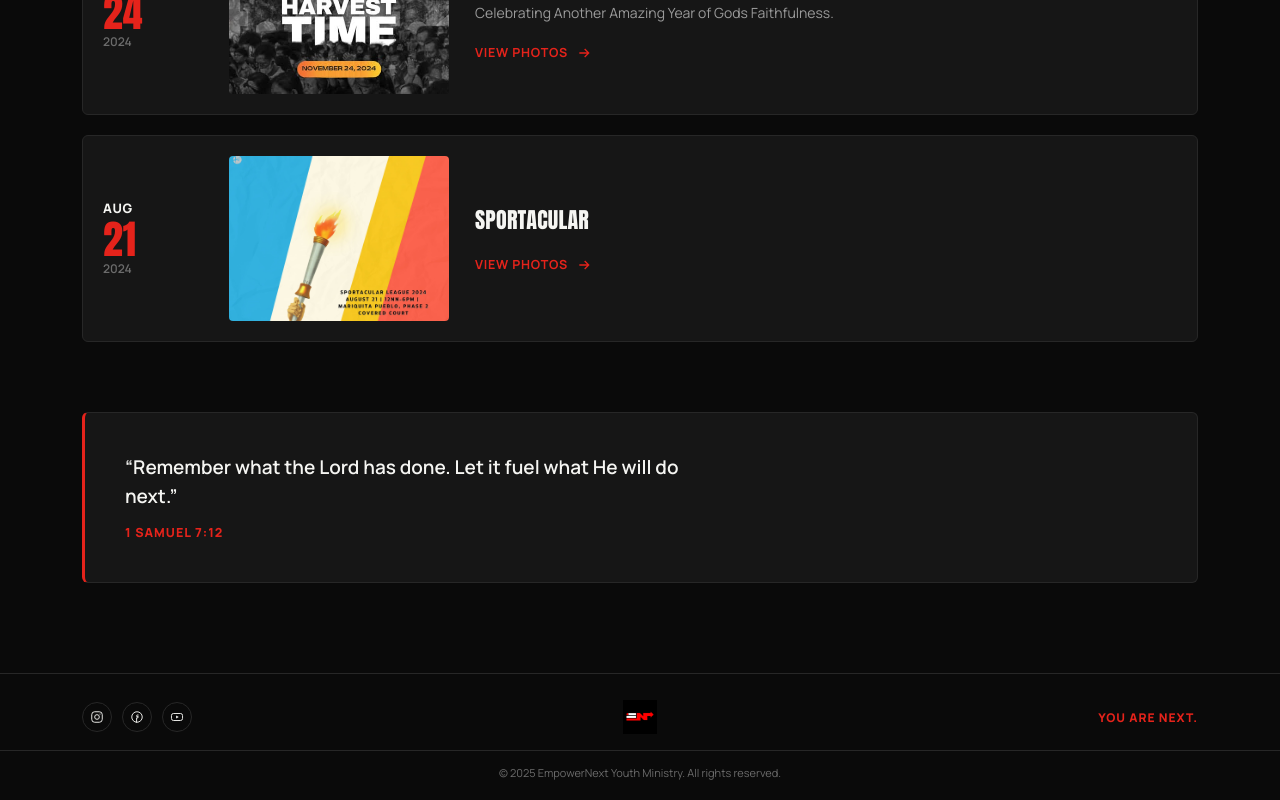
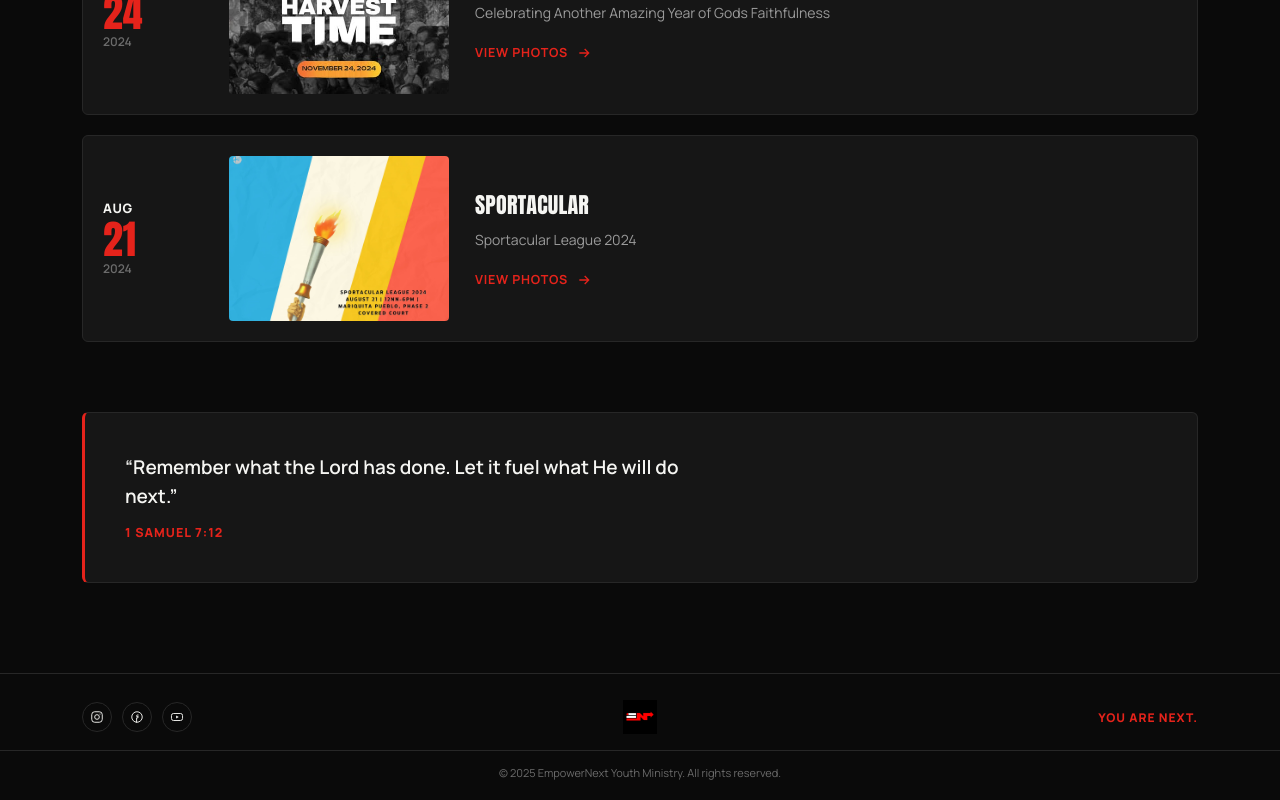
Before and after one commit to benAbania/ENext-Youth-Ministry, a React (Vite) app: page /events in a window 1280 px wide. Shown: the part 1747-2547 px from the top of the page. Built offline with nearby package versions, Linux system fonts and the light colour scheme.

Commit message:
Uniformed

```diff
--- a/src/eventData.js
+++ b/src/eventData.js
@@ -69,7 +69,7 @@ export const pastEvents = [
     day: '24',
     year: '2024',
     title: 'ANNIVERSARY 2024',
-    description: 'Celebrating Another Amazing Year of Gods Faithfulness.',
+    description: 'Celebrating Another Amazing Year of Gods Faithfulness ',
     image: annivThumbnail,
     albumUrl: 'https://photos.app.goo.gl/22wPE4JW35PWyDPJA',
     ctaLabel: 'VIEW PHOTOS',
@@ -80,7 +80,7 @@ export const pastEvents = [
     day: '21',
     year: '2024',
     title: 'SPORTACULAR',
-    description: '',
+    description: 'Sportacular League 2024',
     image: sports,
     albumUrl: 'https://photos.app.goo.gl/po7dxGiCzBNA483d6',
     ctaLabel: 'VIEW PHOTOS',
```
